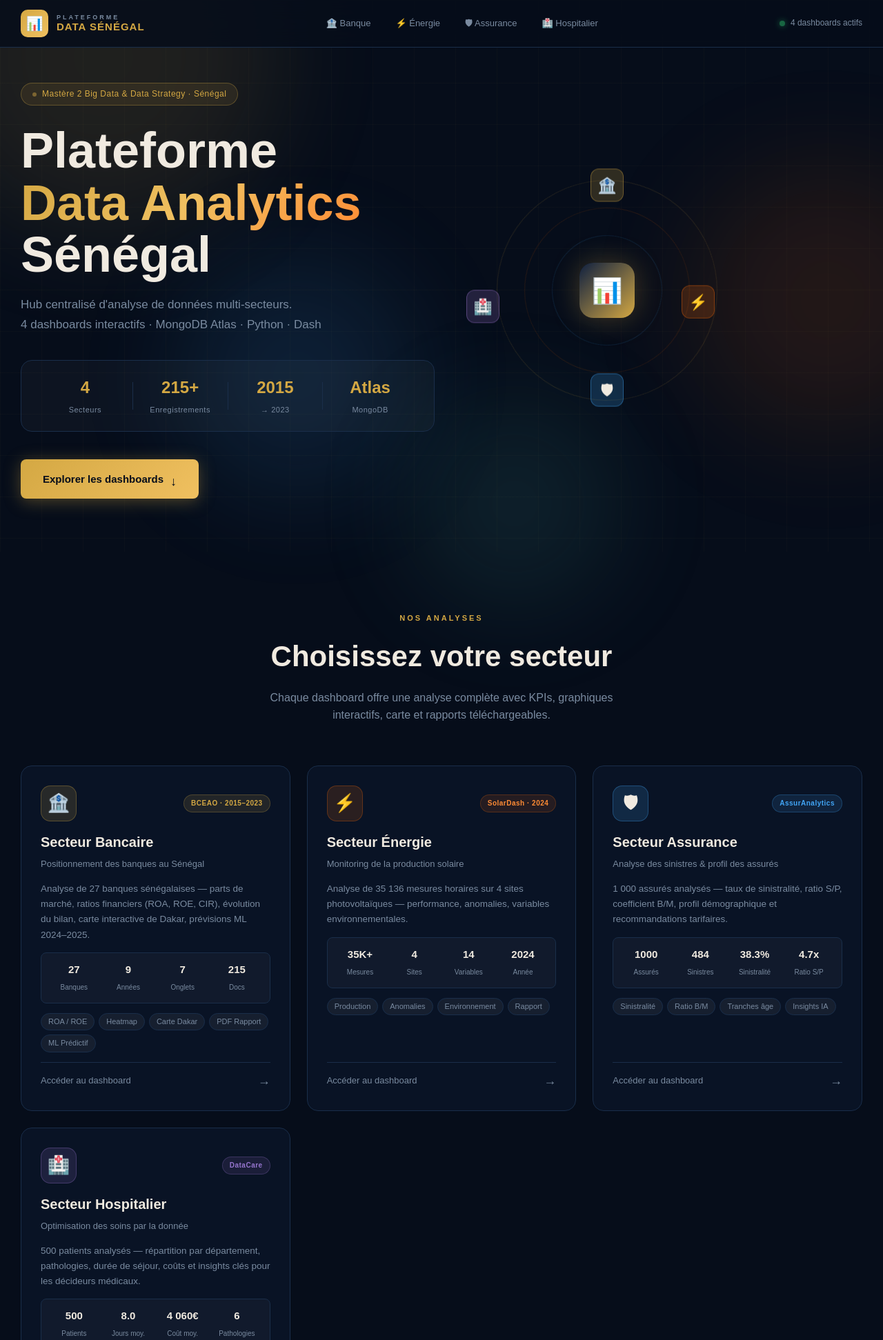
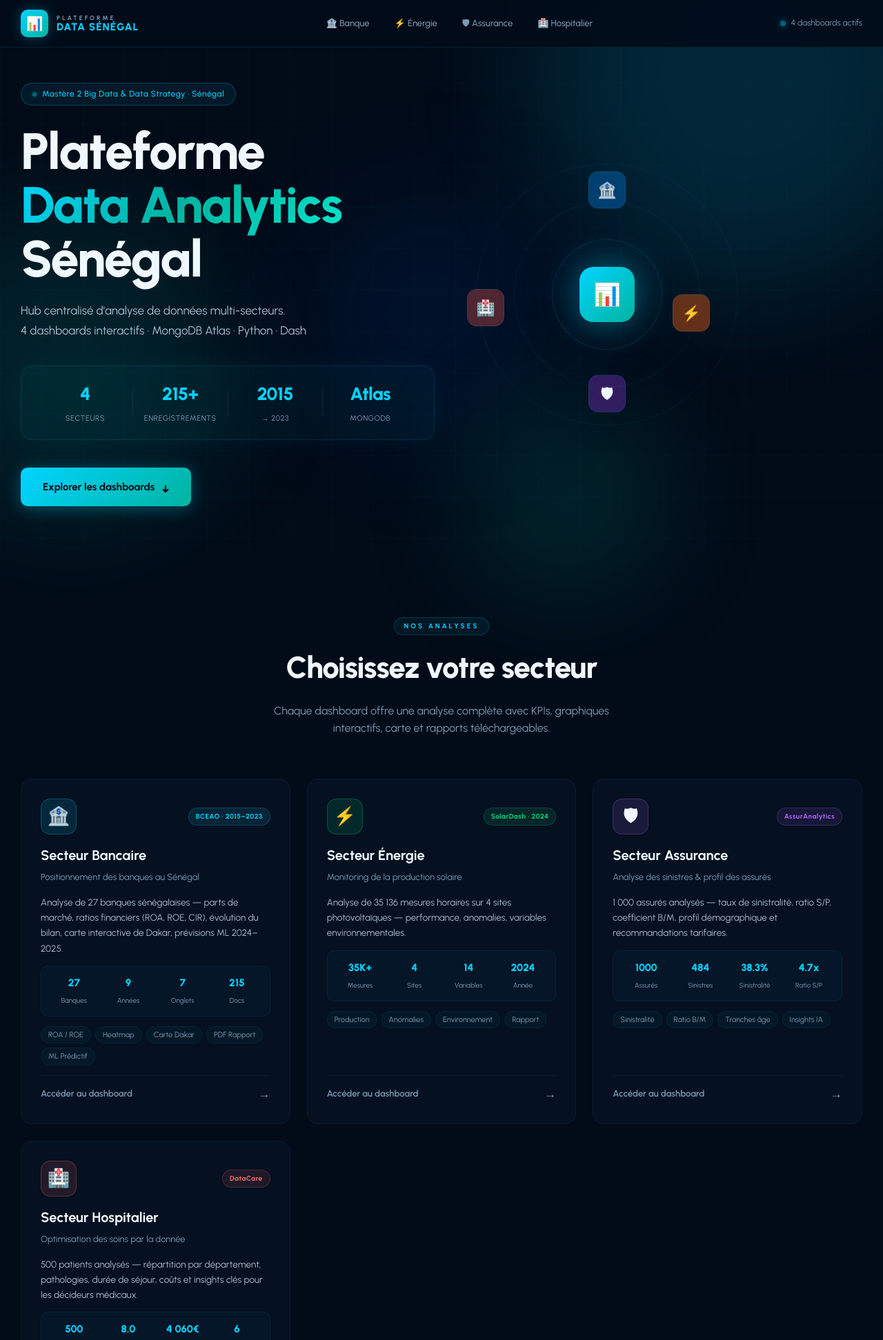
Before and after one commit to SonaKoulibaly/plateforme-data-senegal, a Flask app: template templates/landing.html in a window 1280 px wide. Shown: the top 1943 px of the page at 69% size. Run offline with Flask 3, Linux system fonts and the light colour scheme; the template is opened without the code that fills it, so the values that code supplies are empty.

Commit message:
Update landing.css

```diff
--- a/static/landing.css
+++ b/static/landing.css
@@ -1,34 +1,37 @@
 /* ============================================================
    PLATEFORME DATA SÉNÉGAL — Landing Page
-   Design : Luxe Tech Africain · Sombre · Élégant · Animé
-   Polices : Syne (display) + DM Sans (corps)
+   Design : Marine Profond · Cyan Électrique · Turquoise
+   Polices : Urbanist (display + corps)
    ============================================================ */
 
 /* ── Variables ──────────────────────────────────────────────── */
 :root {
-  --navy:       #060D1A;
-  --navy2:      #0A1628;
-  --navy3:      #0F2040;
-  --border:     #1A2E4A;
-  --cream:      #F0EAE0;
-  --muted:      #7A8BA0;
+  --navy:        #020B18;
+  --navy2:       #071223;
+  --navy3:       #0A1A2E;
+  --border:      rgba(0,212,255,0.12);
+  --border2:     rgba(0,212,255,0.07);
+  --white:       #F0F8FF;
+  --muted:       #7A9BB5;
+
+  /* Palette principale */
+  --cyan:        #00D4FF;
+  --cyan2:       #33DFFF;
+  --teal:        #00B4A0;
+  --teal2:       #00D4BC;
+  --silver:      #A8BDD0;
 
   /* Couleurs sectorielles */
-  --gold:       #D4A843;
-  --gold2:      #F0C060;
-  --orange:     #E8650A;
-  --orange2:    #FF8C35;
-  --blue:       #1565C0;
-  --blue2:      #42A5F5;
-  --teal:       #00796B;
-  --teal2:      #4DB6AC;
-  --violet:     #5E35B1;
-  --violet2:    #9575CD;
+  --col-banque:     #00D4FF;
+  --col-energie:    #00DC78;
+  --col-assurance:  #B464FF;
+  --col-hosp:       #FF6B6B;
 
   --radius:     16px;
-  --radius-sm:  8px;
-  --shadow-lg:  0 20px 60px rgba(0,0,0,0.5);
-  --shadow-card:0 8px 32px rgba(0,0,0,0.4);
+  --radius-sm:  10px;
+  --shadow-lg:  0 20px 60px rgba(0,0,0,0.6);
+  --shadow-card:0 8px 32px rgba(0,0,0,0.5);
+  --glow-cyan:  rgba(0,212,255,0.12);
 }
 
 /* ── Reset ───────────────────────────────────────────────────── */
@@ -36,8 +39,8 @@
 html { scroll-behavior: smooth; }
 body {
   background: var(--navy);
-  color: var(--cream);
-  font-family: 'DM Sans', sans-serif;
+  color: var(--white);
+  font-family: 'Urbanist', sans-serif;
   font-size: 15px;
   line-height: 1.6;
   overflow-x: hidden;
@@ -48,33 +51,33 @@ a { text-decoration: none; color: inherit; }
 .bg-grid {
   position: fixed; inset: 0; z-index: 0;
   background-image:
-    linear-gradient(rgba(212,168,67,0.03) 1px, transparent 1px),
-    linear-gradient(90deg, rgba(212,168,67,0.03) 1px, transparent 1px);
+    linear-gradient(rgba(0,212,255,0.025) 1px, transparent 1px),
+    linear-gradient(90deg, rgba(0,212,255,0.025) 1px, transparent 1px);
   background-size: 60px 60px;
   pointer-events: none;
 }
 
 .orb {
   position: fixed; border-radius: 50%;
-  filter: blur(80px); opacity: 0.12;
+  filter: blur(90px); opacity: 0.14;
   pointer-events: none; z-index: 0;
-  animation: orbFloat 12s ease-in-out infinite alternate;
+  animation: orbFloat 14s ease-in-out infinite alternate;
 }
-.orb-1 { width:500px; height:500px; background:var(--gold);   top:-150px; left:-100px; animation-delay:0s; }
-.orb-2 { width:400px; height:400px; background:var(--orange); top:30%;  right:-120px; animation-delay:3s; }
-.orb-3 { width:350px; height:350px; background:var(--blue2);  bottom:10%; left:20%;    animation-delay:6s; }
-.orb-4 { width:300px; height:300px; background:var(--teal2);  bottom:-80px; right:30%; animation-delay:9s; }
+.orb-1 { width:600px; height:600px; background:var(--cyan);  top:-180px; right:-100px; animation-delay:0s; }
+.orb-2 { width:450px; height:450px; background:var(--teal);  bottom:5%;  left:-120px;  animation-delay:4s; }
+.orb-3 { width:350px; height:350px; background:#0044AA;       top:35%;   left:35%;     animation-delay:8s; }
+.orb-4 { width:280px; height:280px; background:var(--teal2); bottom:-60px; right:25%;  animation-delay:11s; }
 
 @keyframes orbFloat {
   from { transform: translateY(0) scale(1); }
-  to   { transform: translateY(-30px) scale(1.05); }
+  to   { transform: translateY(-28px) scale(1.06); }
 }
 
 /* ── NAVBAR ──────────────────────────────────────────────────── */
 .navbar {
   position: fixed; top: 0; left: 0; right: 0; z-index: 100;
-  background: rgba(6,13,26,0.85);
-  backdrop-filter: blur(20px);
+  background: rgba(2,11,24,0.88);
+  backdrop-filter: blur(24px);
   border-bottom: 1px solid var(--border);
 }
 .navbar-inner {
@@ -86,21 +89,22 @@ a { text-decoration: none; color: inherit; }
 .nav-brand { display: flex; align-items: center; gap: 12px; }
 .nav-logo {
   width: 40px; height: 40px;
-  background: linear-gradient(135deg, var(--gold), var(--gold2));
+  background: linear-gradient(135deg, var(--cyan), var(--teal));
   border-radius: 10px;
   display: flex; align-items: center; justify-content: center;
   font-size: 20px;
+  box-shadow: 0 0 20px rgba(0,212,255,0.3);
 }
 .nav-title-wrap { display: flex; flex-direction: column; line-height: 1.1; }
 .nav-label {
-  font-family: 'Syne', sans-serif;
-  font-size: 9px; font-weight: 600;
+  font-family: 'Urbanist', sans-serif;
+  font-size: 9px; font-weight: 700;
   color: var(--muted); letter-spacing: 3px;
 }
 .nav-name {
-  font-family: 'Syne', sans-serif;
+  font-family: 'Urbanist', sans-serif;
   font-size: 15px; font-weight: 800;
-  color: var(--gold); letter-spacing: 1px;
+  color: var(--cyan); letter-spacing: 1px;
 }
 
 .nav-links { display: flex; gap: 6px; }
@@ -112,22 +116,22 @@ a { text-decoration: none; color: inherit; }
   transition: all 0.2s ease;
   color: var(--muted);
 }
-.nav-link:hover { color: var(--cream); background: rgba(255,255,255,0.06); }
-.nav-banque:hover     { border-color: var(--gold);    color: var(--gold); }
-.nav-energie:hover    { border-color: var(--orange);  color: var(--orange2); }
-.nav-assurance:hover  { border-color: var(--blue2);   color: var(--blue2); }
-.nav-hospitalier:hover{ border-color: var(--violet2); color: var(--violet2); }
+.nav-link:hover { color: var(--white); background: var(--glow-cyan); }
+.nav-banque:hover     { border-color: var(--col-banque);    color: var(--col-banque); }
+.nav-energie:hover    { border-color: var(--col-energie);   color: var(--col-energie); }
+.nav-assurance:hover  { border-color: var(--col-assurance); color: var(--col-assurance); }
+.nav-hospitalier:hover{ border-color: var(--col-hosp);      color: var(--col-hosp); }
 
 .nav-status { display: flex; align-items: center; gap: 8px; }
 .status-dot {
   width: 8px; height: 8px; border-radius: 50%;
-  background: #2ECC71;
-  box-shadow: 0 0 8px #2ECC71;
+  background: var(--cyan);
+  box-shadow: 0 0 10px var(--cyan);
   animation: pulse 2s infinite;
 }
 .status-text { font-size: 12px; color: var(--muted); }
 @keyframes pulse {
-  0%,100% { opacity: 1; } 50% { opacity: 0.4; }
+  0%,100% { opacity: 1; } 50% { opacity: 0.35; }
 }
 
 /* ── HERO ────────────────────────────────────────────────────── */
@@ -144,76 +148,81 @@ a { text-decoration: none; color: inherit; }
 .hero-badge {
   display: inline-flex; align-items: center; gap: 8px;
   padding: 6px 16px;
-  background: rgba(212,168,67,0.1);
-  border: 1px solid rgba(212,168,67,0.3);
+  background: rgba(0,212,255,0.07);
+  border: 1px solid rgba(0,212,255,0.25);
   border-radius: 20px;
-  font-size: 12px; color: var(--gold);
-  letter-spacing: 0.5px;
+  font-size: 12px; color: var(--cyan);
+  letter-spacing: 0.5px; font-weight: 500;
   margin-bottom: 28px;
   animation: fadeInDown 0.6s ease both;
 }
 .badge-dot {
   width: 6px; height: 6px; border-radius: 50%;
-  background: var(--gold);
+  background: var(--cyan);
+  box-shadow: 0 0 6px var(--cyan);
   animation: pulse 2s infinite;
 }
 
 .hero-title {
-  font-family: 'Syne', sans-serif;
-  font-size: clamp(40px, 6vw, 72px);
+  font-family: 'Urbanist', sans-serif;
+  font-size: clamp(42px, 6vw, 74px);
   font-weight: 800;
   line-height: 1.05;
-  color: var(--cream);
-  margin-bottom: 20px;
+  letter-spacing: -2px;
+  color: var(--white);
+  margin-bottom: 22px;
   animation: fadeInUp 0.7s ease 0.1s both;
 }
 .hero-accent {
-  background: linear-gradient(135deg, var(--gold), var(--gold2), var(--orange2));
+  background: linear-gradient(135deg, var(--cyan) 0%, var(--teal) 50%, #00E5CC 100%);
   -webkit-background-clip: text;
   -webkit-text-fill-color: transparent;
   background-clip: text;
 }
 
 .hero-desc {
-  font-size: 17px; color: var(--muted);
+  font-size: 17px; color: var(--silver);
   line-height: 1.7; margin-bottom: 36px;
+  font-weight: 400;
   animation: fadeInUp 0.7s ease 0.2s both;
 }
 
 .hero-stats {
   display: flex; align-items: center; gap: 0;
   margin-bottom: 40px;
-  background: rgba(255,255,255,0.03);
+  background: rgba(0,212,255,0.04);
   border: 1px solid var(--border);
   border-radius: var(--radius);
   padding: 20px 24px;
   animation: fadeInUp 0.7s ease 0.3s both;
+  box-shadow: 0 0 40px rgba(0,212,255,0.05);
 }
 .hero-stat { text-align: center; flex: 1; }
 .stat-num {
   display: block;
-  font-family: 'Syne', sans-serif;
-  font-size: 24px; font-weight: 800;
-  color: var(--gold);
+  font-family: 'Urbanist', sans-serif;
+  font-size: 26px; font-weight: 800;
+  color: var(--cyan);
+  letter-spacing: -0.5px;
 }
-.stat-lbl { font-size: 11px; color: var(--muted); letter-spacing: 0.5px; }
+.stat-lbl { font-size: 11px; color: var(--muted); letter-spacing: 0.5px; text-transform: uppercase; }
 .hero-divider { width: 1px; height: 40px; background: var(--border); }
 
 .hero-cta {
   display: inline-flex; align-items: center; gap: 10px;
   padding: 14px 32px;
-  background: linear-gradient(135deg, var(--gold), var(--gold2));
+  background: linear-gradient(135deg, var(--cyan), var(--teal));
   color: var(--navy);
   border-radius: var(--radius-sm);
-  font-family: 'Syne', sans-serif;
+  font-family: 'Urbanist', sans-serif;
   font-size: 15px; font-weight: 700;
   transition: all 0.3s ease;
-  box-shadow: 0 4px 24px rgba(212,168,67,0.35);
+  box-shadow: 0 4px 24px rgba(0,212,255,0.3);
   animation: fadeInUp 0.7s ease 0.4s both;
 }
 .hero-cta:hover {
   transform: translateY(-2px);
-  box-shadow: 0 8px 32px rgba(212,168,67,0.5);
+  box-shadow: 0 8px 36px rgba(0,212,255,0.45);
 }
 .cta-arrow { font-size: 18px; animation: bounce 1.5s infinite; }
 @keyframes bounce { 0%,100%{transform:translateY(0)} 50%{transform:translateY(4px)} }
@@ -226,53 +235,51 @@ a { text-decoration: none; color: inherit; }
 }
 .visual-ring {
   position: absolute; border-radius: 50%;
-  border: 1px solid rgba(212,168,67,0.15);
   top: 50%; left: 50%; transform: translate(-50%,-50%);
-  animation: ringRotate 20s linear infinite;
+  border: 1px solid var(--border);
 }
-.ring-1 { width: 320px; height: 320px; }
-.ring-2 { width: 240px; height: 240px; animation-direction: reverse; animation-duration: 15s; border-color: rgba(232,101,10,0.15); }
-.ring-3 { width: 160px; height: 160px; animation-duration: 10s; border-color: rgba(66,165,245,0.15); }
-@keyframes ringRotate { from{transform:translate(-50%,-50%) rotate(0deg)} to{transform:translate(-50%,-50%) rotate(360deg)} }
+.ring-1 { width:380px; height:380px; animation: spin 32s linear infinite;   border-color: rgba(0,212,255,0.08); }
+.ring-2 { width:270px; height:270px; animation: spin 22s linear infinite reverse; border-color: rgba(0,180,160,0.12); }
+.ring-3 { width:160px; height:160px; animation: spin 16s linear infinite;   border-color: rgba(0,212,255,0.18); }
+@keyframes spin { from{transform:translate(-50%,-50%) rotate(0deg);} to{transform:translate(-50%,-50%) rotate(360deg);} }
 
 .visual-center {
-  position: absolute; top:50%; left:50%;
-  transform: translate(-50%,-50%);
-  width: 80px; height: 80px;
-  background: linear-gradient(135deg, var(--navy3), var(--gold));
-  border-radius: 20px;
-  display: flex; align-items:center; justify-content:center;
-  font-size: 36px;
-  box-shadow: 0 0 40px rgba(212,168,67,0.3);
+  position: absolute; top:50%; left:50%; transform:translate(-50%,-50%);
+  width: 80px; height: 80px; border-radius: 20px;
+  background: linear-gradient(135deg, var(--cyan), var(--teal));
+  display: flex; align-items: center; justify-content: center; font-size: 32px;
+  box-shadow: 0 0 50px rgba(0,212,255,0.4), 0 0 100px rgba(0,212,255,0.15);
 }
 
 .visual-dot {
-  position: absolute;
-  width: 48px; height: 48px;
-  border-radius: 12px;
-  display: flex; align-items:center; justify-content:center;
-  font-size: 22px;
+  position: absolute; width: 54px; height: 54px; border-radius: 14px;
+  display: flex; align-items: center; justify-content: center; font-size: 22px;
+  border: 1px solid var(--border);
   backdrop-filter: blur(10px);
+  animation: dotFloat 3s ease-in-out infinite;
 }
-.dot-1 { top: 20px;  left: 50%; transform:translateX(-50%); background:rgba(212,168,67,0.2); border:1px solid rgba(212,168,67,0.4); animation: dotFloat 4s ease-in-out infinite; }
-.dot-2 { right: 10px; top: 50%; transform:translateY(-50%); background:rgba(232,101,10,0.2); border:1px solid rgba(232,101,10,0.4); animation: dotFloat 4s ease-in-out 1s infinite; }
-.dot-3 { bottom: 20px; left: 50%; transform:translateX(-50%); background:rgba(66,165,245,0.2); border:1px solid rgba(66,165,245,0.4); animation: dotFloat 4s ease-in-out 2s infinite; }
-.dot-4 { left: 10px; top: 50%; transform:translateY(-50%); background:rgba(157,117,205,0.2); border:1px solid rgba(157,117,205,0.4); animation: dotFloat 4s ease-in-out 3s infinite; }
+.dot-1 { background:rgba(0,100,180,0.5);  top:14px;  left:50%; transform:translateX(-50%); animation-delay:0s; }
+.dot-2 { background:rgba(200,80,20,0.5);  top:50%;   right:14px; transform:translateY(-50%); animation-delay:0.8s; }
+.dot-3 { background:rgba(100,40,160,0.5); bottom:14px; left:50%; transform:translateX(-50%); animation-delay:1.5s; }
+.dot-4 { background:rgba(160,60,60,0.5);  top:50%;   left:14px; transform:translateY(-50%); animation-delay:2.2s; }
 @keyframes dotFloat { 0%,100%{transform:translateX(-50%) translateY(0)} 50%{transform:translateX(-50%) translateY(-8px)} }
 
 /* ── SECTION HEADER ──────────────────────────────────────────── */
 .section-header { text-align: center; margin-bottom: 60px; }
 .section-tag {
   display: inline-block;
-  font-size: 11px; font-weight: 600;
-  color: var(--gold); letter-spacing: 3px;
-  margin-bottom: 12px;
+  font-size: 10px; font-weight: 700;
+  color: var(--cyan); letter-spacing: 3px;
+  margin-bottom: 12px; text-transform: uppercase;
+  border: 1px solid rgba(0,212,255,0.2);
+  padding: 4px 14px; border-radius: 20px;
+  background: rgba(0,212,255,0.06);
 }
 .section-title {
-  font-family: 'Syne', sans-serif;
-  font-size: clamp(28px, 4vw, 42px);
-  font-weight: 800; color: var(--cream);
-  margin-bottom: 14px;
+  font-family: 'Urbanist', sans-serif;
+  font-size: clamp(28px, 4vw, 44px);
+  font-weight: 800; color: var(--white);
+  margin-bottom: 14px; letter-spacing: -1px;
 }
 .section-sub { color: var(--muted); font-size: 16px; max-width: 560px; margin: 0 auto; }
 
@@ -291,8 +298,8 @@ a { text-decoration: none; color: inherit; }
 
 .dash-card {
   position: relative; overflow: hidden;
-  background: rgba(10,22,40,0.8);
-  border: 1px solid var(--border);
+  background: rgba(7,18,35,0.85);
+  border: 1px solid var(--border2);
   border-radius: var(--radius);
   padding: 28px;
   transition: all 0.35s cubic-bezier(0.4,0,0.2,1);
@@ -335,44 +342,44 @@ a { text-decoration: none; color: inherit; }
   display: flex; align-items: center; justify-content: center;
   font-size: 26px;
 }
-.icon-banque     { background: rgba(212,168,67,0.15); border: 1px solid rgba(212,168,67,0.3); }
-.icon-energie    { background: rgba(232,101,10,0.15); border: 1px solid rgba(232,101,10,0.3); }
-.icon-assurance  { background: rgba(66,165,245,0.15); border: 1px solid rgba(66,165,245,0.3); }
-.icon-hospitalier{ background: rgba(157,117,205,0.15); border: 1px solid rgba(157,117,205,0.3); }
+.icon-banque     { background: rgba(0,212,255,0.12);  border: 1px solid rgba(0,212,255,0.25); }
+.icon-energie    { background: rgba(0,220,120,0.12);  border: 1px solid rgba(0,220,120,0.25); }
+.icon-assurance  { background: rgba(180,100,255,0.12);border: 1px solid rgba(180,100,255,0.25); }
+.icon-hospitalier{ background: rgba(255,107,107,0.12);border: 1px solid rgba(255,107,107,0.25); }
 
 .card-badge {
-  font-size: 10px; font-weight: 600;
+  font-size: 10px; font-weight: 700;
   padding: 4px 10px; border-radius: 20px;
   letter-spacing: 0.5px;
 }
-.badge-banque     { background:rgba(212,168,67,0.12); color:var(--gold);    border:1px solid rgba(212,168,67,0.25); }
-.badge-energie    { background:rgba(232,101,10,0.12); color:var(--orange2); border:1px solid rgba(232,101,10,0.25); }
-.badge-assurance  { background:rgba(66,165,245,0.12); color:var(--blue2);   border:1px solid rgba(66,165,245,0.25); }
-.badge-hospitalier{ background:rgba(157,117,205,0.12);color:var(--violet2); border:1px solid rgba(157,117,205,0.25);}
+.badge-banque     { background:rgba(0,212,255,0.1);  color:var(--col-banque);    border:1px solid rgba(0,212,255,0.2); }
+.badge-energie    { background:rgba(0,220,120,0.1);  color:var(--col-energie);   border:1px solid rgba(0,220,120,0.2); }
+.badge-assurance  { background:rgba(180,100,255,0.1);color:var(--col-assurance); border:1px solid rgba(180,100,255,0.2); }
+.badge-hospitalier{ background:rgba(255,107,107,0.1);color:var(--col-hosp);      border:1px solid rgba(255,107,107,0.2);}
 
 .card-title {
-  font-family: 'Syne', sans-serif;
+  font-family: 'Urbanist', sans-serif;
   font-size: 20px; font-weight: 700;
-  color: var(--cream);
+  color: var(--white);
 }
 .card-subtitle { font-size: 13px; color: var(--muted); margin-top: -8px; }
-.card-desc { font-size: 13.5px; color: var(--muted); line-height: 1.65; }
+.card-desc { font-size: 13.5px; color: var(--silver); line-height: 1.65; }
 
 /* Card stats */
 .card-stats {
   display: grid; grid-template-columns: repeat(4,1fr);
   gap: 8px;
-  background: rgba(255,255,255,0.03);
-  border: 1px solid var(--border);
+  background: rgba(0,212,255,0.03);
+  border: 1px solid var(--border2);
   border-radius: var(--radius-sm);
   padding: 12px;
 }
 .cs { text-align: center; }
 .cs-val {
   display: block;
-  font-family: 'Syne', sans-serif;
-  font-size: 15px; font-weight: 700;
-  color: var(--cream);
+  font-family: 'Urbanist', sans-serif;
+  font-size: 15px; font-weight: 800;
+  color: var(--cyan);
 }
 .cs-lbl { font-size: 10px; color: var(--muted); }
 
@@ -380,28 +387,26 @@ a { text-decoration: none; color: inherit; }
 .card-tags { display: flex; flex-wrap: wrap; gap: 6px; }
 .tag {
   font-size: 11px; padding: 3px 10px;
-  background: rgba(255,255,255,0.05);
-  border: 1px solid var(--border);
+  background: rgba(0,212,255,0.04);
+  border: 1px solid var(--border2);
   border-radius: 20px; color: var(--muted);
+  transition: all 0.2s;
 }
-.dash-card:hover .tag { border-color: rgba(255,255,255,0.15); }
+.dash-card:hover .tag { border-color: rgba(0,212,255,0.15); color: var(--silver); }
 
 /* Card footer */
 .card-footer {
   display: flex; align-items: center; justify-content: space-between;
   padding-top: 12px;
-  border-top: 1px solid var(--border);
+  border-top: 1px solid var(--border2);
   margin-top: auto;
 }
-.cf-text { font-size: 13px; font-weight: 500; color: var(--muted); transition: color 0.2s; }
-.cf-arrow {
-  font-size: 18px; color: var(--muted);
-  transition: all 0.2s;
-}
-.card-banque:hover     .cf-text, .card-banque:hover     .cf-arrow { color: var(--gold); }
-.card-energie:hover    .cf-text, .card-energie:hover    .cf-arrow { color: var(--orange2); }
-.card-assurance:hover  .cf-text, .card-assurance:hover  .cf-arrow { color: var(--blue2); }
-.card-hospitalier:hover .cf-text,.card-hospitalier:hover .cf-arrow{ color: var(--violet2); }
+.cf-text { font-size: 13px; font-weight: 600; color: var(--muted); transition: color 0.2s; }
+.cf-arrow { font-size: 18px; color: var(--muted); transition: all 0.2s; }
+.card-banque:hover     .cf-text, .card-banque:hover     .cf-arrow { color: var(--col-banque); }
+.card-energie:hover    .cf-text, .card-energie:hover    .cf-arrow { color: var(--col-energie); }
+.card-assurance:hover  .cf-text, .card-assurance:hover  .cf-arrow { color: var(--col-assurance); }
+.card-hospitalier:hover .cf-text,.card-hospitalier:hover .cf-arrow{ color: var(--col-hosp); }
 .dash-card:hover .cf-arrow { transform: translateX(4px); }
 
 /* ── STACK SECTION ───────────────────────────────────────────── */
```
Also changed, not shown: other parts of static/landing.css (+16 -16 lines).
